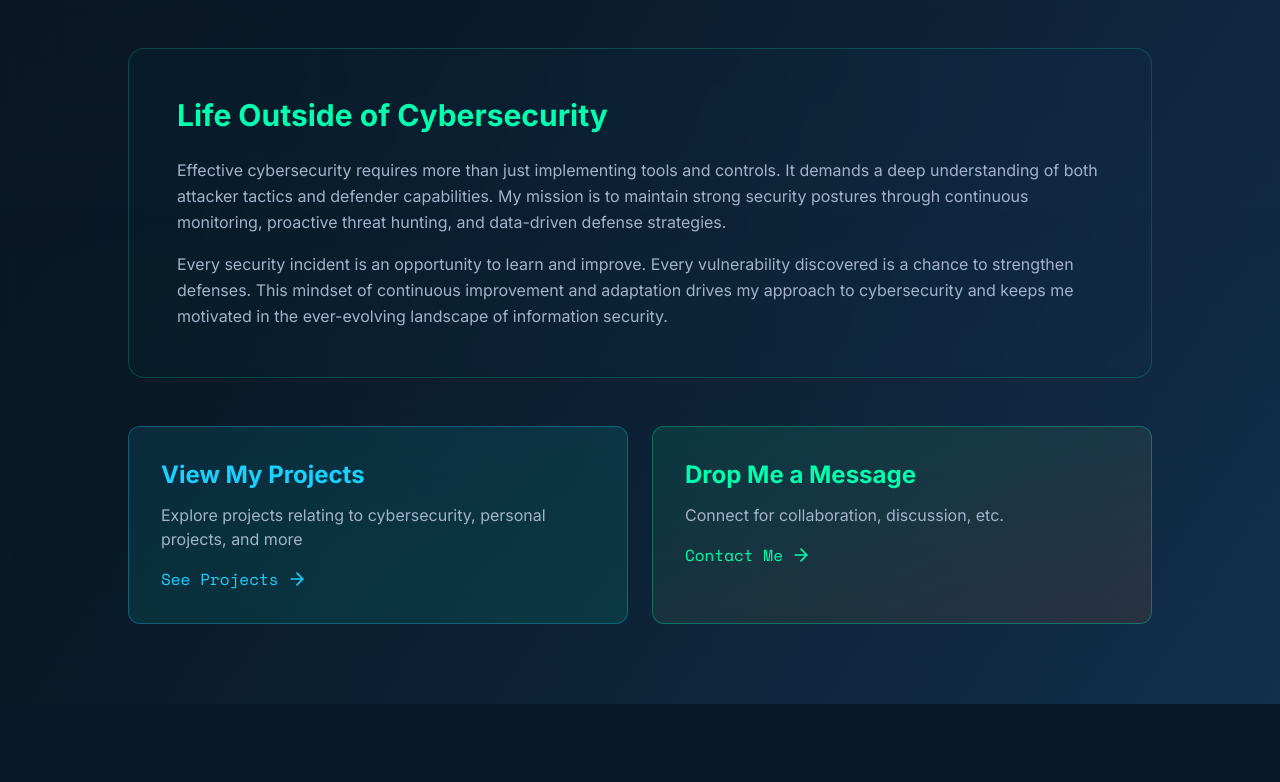
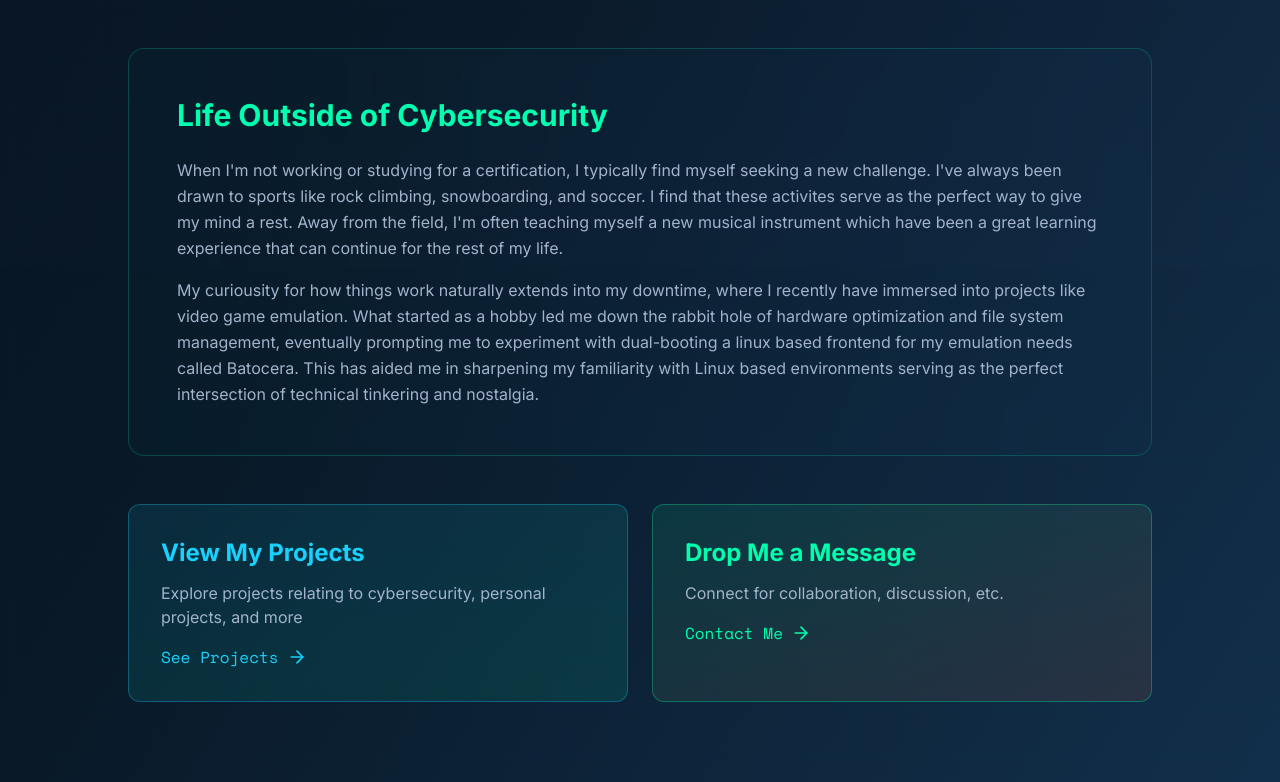
Before and after one commit to haydenmurphey/haydenmurphey, a Next.js app: page /about in a window 1280 px wide. Shown: the part 1273-2055 px from the top of the page. Before the commit the page ends 1977 px from the top, so only its background shows below. Built offline with nearby package versions, Linux system fonts and the light colour scheme.

Commit message:
completed about me page

```diff
--- a/src/app/about/page.tsx
+++ b/src/app/about/page.tsx
@@ -155,17 +155,19 @@ export default function AboutPage() {
               <div className="space-y-4 text-cyber-gray-light leading-relaxed">
 
                 <p>
-                  Effective cybersecurity requires more than just implementing tools and controls.
-                  It demands a deep understanding of both attacker tactics and defender capabilities.
-                  My mission is to maintain strong security postures through continuous monitoring,
-                  proactive threat hunting, and data-driven defense strategies.
+                  When I'm not working or studying for a certification, I typically find myself seeking
+                  a new challenge. I've always been drawn to sports like rock climbing, snowboarding, and soccer.
+                  I find that these activites serve as the perfect way to give my mind a rest. Away from the field,
+                  I'm often teaching myself a new musical instrument which have been a great learning experience that
+                  can continue for the rest of my life.
                 </p>
 
                 <p>
-                  Every security incident is an opportunity to learn and improve. Every vulnerability
-                  discovered is a chance to strengthen defenses. This mindset of continuous improvement
-                  and adaptation drives my approach to cybersecurity and keeps me motivated in the
-                  ever-evolving landscape of information security.
+                  My curiousity for how things work naturally extends into my downtime, where I recently have immersed
+                  into projects like video game emulation. What started as a hobby led me down the rabbit hole of hardware
+                  optimization and file system management, eventually prompting me to experiment with dual-booting a linux based
+                  frontend for my emulation needs called Batocera. This has aided me in sharpening my familiarity with Linux
+                  based environments serving as the perfect intersection of technical tinkering and nostalgia.
                 </p>
               </div>
             </m.div>
```
